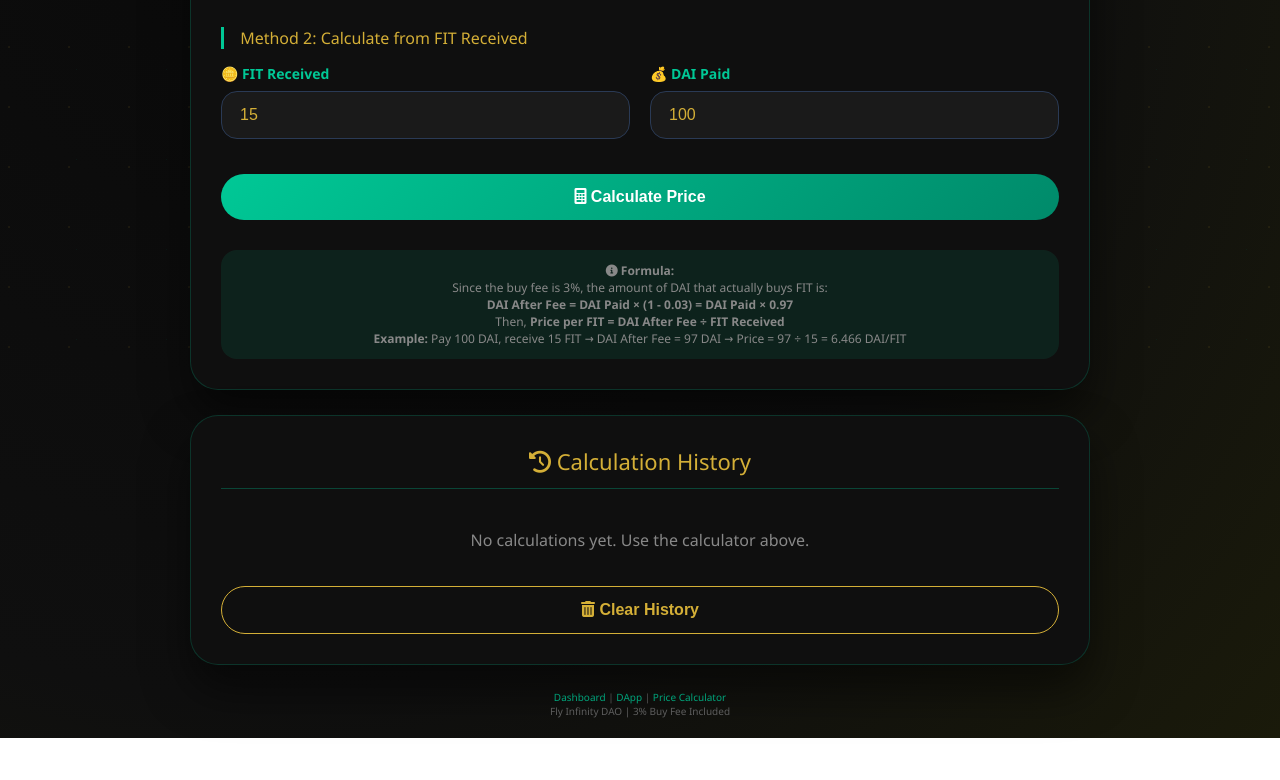
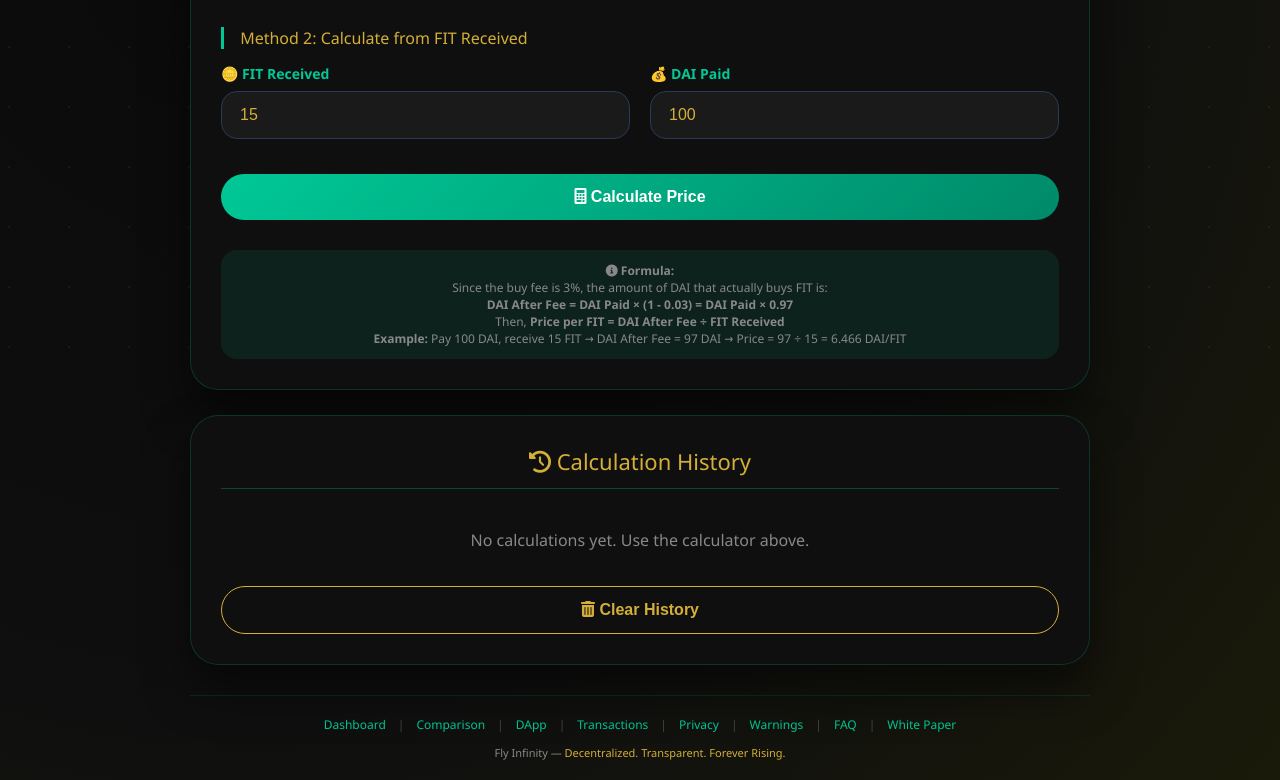
Before and after one commit to FlyInfinityDAO/FlyInfinityDAO.github.io, a website: page price-calculator.html in a window 1280 px wide. Shown: the part 448-1228 px from the top of the page. Before the commit the page ends 1186 px from the top, so only its background shows below. Drawn offline with Linux system fonts and the light colour scheme.

Commit message:
Update price-calculator.html

```diff
--- a/price-calculator.html
+++ b/price-calculator.html
@@ -326,12 +326,27 @@
         </button>
     </div>
 
-    <div class="footer">
-        <a href="index.html">Dashboard</a> |
-        <a href="dapp.html">DApp</a> |
-        <a href="price-calculator.html">Price Calculator</a><br>
-        Fly Infinity DAO | 3% Buy Fee Included
+    <div class="footer" style="text-align: center; font-size: 10px; color: #666; margin-top: 30px; border-top: 1px solid rgba(0, 200, 150, 0.15); padding-top: 20px;">
+    <div style="display: flex; justify-content: center; gap: 12px; flex-wrap: wrap; font-size: 12px; margin-bottom: 12px;">
+        <a href="index.html" style="color: #00C896; text-decoration: none;">Dashboard</a>
+        <span style="color: #444;">|</span>
+        <a href="compare.html" style="color: #00C896; text-decoration: none;">Comparison</a>
+        <span style="color: #444;">|</span>
+        <a href="dapp.html" style="color: #00C896; text-decoration: none;">DApp</a>
+        <span style="color: #444;">|</span>
+        <a href="transactions.html" style="color: #00C896; text-decoration: none;">Transactions</a>
+        <span style="color: #444;">|</span>
+        <a href="privacy.html" style="color: #00C896; text-decoration: none;">Privacy</a>
+        <span style="color: #444;">|</span>
+        <a href="warnings.html" style="color: #00C896; text-decoration: none;">Warnings</a>
+        <span style="color: #444;">|</span>
+        <a href="faq.html" style="color: #00C896; text-decoration: none;">FAQ</a>
+        <span style="color: #444;">|</span>
+        <a href="whitepaper.html" style="color: #00C896; text-decoration: none;">White Paper</a>
     </div>
+    <p style="color: #888; font-size: 11px; margin: 0; text-align: center;">
+        Fly Infinity — <span style="color: #D4AF37;">Decentralized. Transparent. Forever Rising.</span>
+    </p>
 </div>
 
 <script>
```
